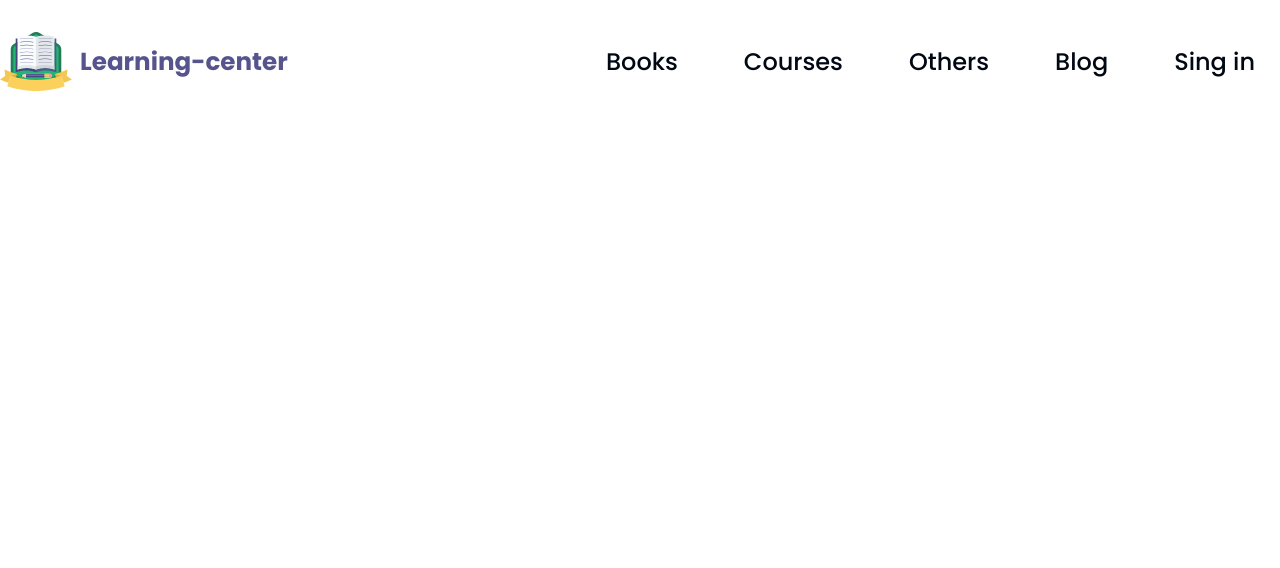
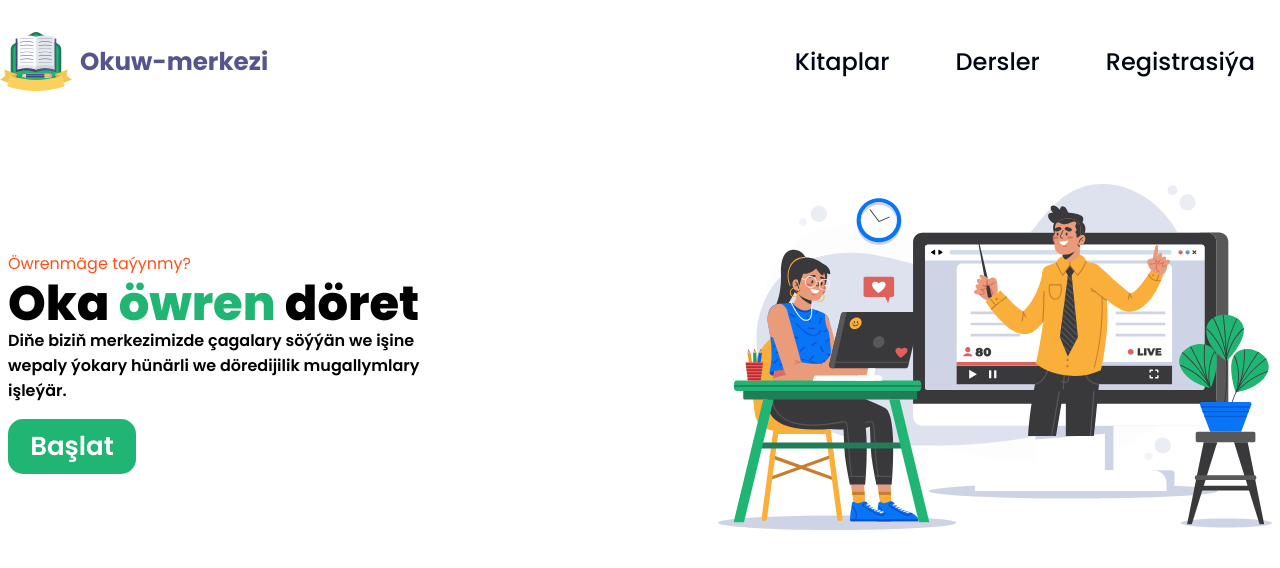
Before and after one commit to Amanow01/Learning-center, a React (Vite) app: page / in a window 1280 px wide. Shown: the top 568 px of the page. Built offline with nearby package versions, Linux system fonts and the light colour scheme.

Commit message:
end header

```diff
--- /dev/null
+++ b/src/components/border-btn/BorderBtn.css
@@ -0,0 +1,45 @@
+.button {
+  border-radius: 15px;
+  background-color: #21b573;
+  padding: 0.5rem 0;
+  width: 100%;
+  text-align: center;
+  transition: all 250ms ease;
+}
+.btnWhite {
+  color: #fff;
+}
+.button a {
+  color: #fff;
+  font-weight: 600;
+  font-size: 1.625rem;
+}
+.button:hover {
+  background-color: #25a86d;
+}
+
+/* mobile
+@media screen and (max-width: 1280px) {
+  .button {
+    border-radius: 5px;
+    background-color: #ff7a00;
+    padding: 1rem 0;
+    width: 10rem;
+    text-align: center;
+    transition: all 250ms ease;
+  }
+  .button a {
+    color: #fff;
+    font-weight: 400;
+    font-size: 1rem;
+  }
+  .btn-size {
+    width: 19.6875rem;
+  }
+}
+@media screen and (max-width: 880px) {
+  .button {
+    margin: 0 auto;
+    margin-bottom: 1rem;
+  }
+} */
--- /dev/null
+++ b/src/components/border-btn/BorderBtn.jsx
@@ -0,0 +1,12 @@
+import "../border-btn/BorderBtn.css";
+const BorderBtn = ({ title }) => {
+  return (
+    <>
+      <div className="button">
+        <a href="#">{title}</a>
+      </div>
+    </>
+  );
+};
+
+export default BorderBtn;
--- a/src/components/header/Header.css
+++ b/src/components/header/Header.css
@@ -36,11 +36,68 @@ header {
 .hamburg {
   display: none;
 }
-/* responsive */
+.pb-5_8125rem {
+  padding-bottom: 5.8125rem;
+}
+.left_content {
+  display: flex;
+  flex-direction: column;
+  row-gap: 1rem;
+}
+.left_content h3 {
+  font-size: 1rem;
+  font-weight: 400;
+  color: #fd511a;
+  line-height: 2rem;
+  cursor: pointer;
+}
+.left_content h1 {
+  font-size: 3rem;
+  font-weight: 900;
+  color: #000000;
+  cursor: pointer;
+  line-height: 1rem;
+}
+.green-text {
+  color: #21b573;
+  font-size: 3rem;
+  font-weight: 900;
+  cursor: pointer;
+  line-height: 1rem;
+}
+.left_content p {
+  font-size: 1rem;
+  font-weight: 600;
+  color: #000000;
+  cursor: pointer;
+  max-width: 26rem;
+  width: 100%;
+}
+.btn-size {
+  max-width: 8rem;
+}
+/* .col-gap_5_0625rem {
+  column-gap: 15rem;
+} */
+.right_content {
+  margin-left: auto;
+}
+.right_content img {
+  width: 100%;
+}
+/* responsive nav*/
+@media screen and (max-width: 1300px) {
+  .mob-p {
+    padding: 0 0.5rem;
+  }
+}
 @media screen and (max-width: 1030px) {
   .header_right {
     display: flex;
     column-gap: 0.25rem;
+  }
+  .mob-p {
+    padding: 0 0.5rem;
   }
 }
 @media screen and (max-width: 800px) {
@@ -65,3 +122,21 @@ header {
     display: block;
   }
 }
+/* responsive left-right content*/
+@media screen and (max-width: 1000px) {
+  .mob-fs h1 {
+    font-size: 1.5rem;
+    font-weight: 700;
+  }
+  .green-text {
+    font-size: 1.5rem;
+    font-weight: 700;
+  }
+}
+@media screen and (max-width: 600px) {
+  .mob-content {
+    flex-direction: column;
+    align-items: center;
+    row-gap: 1.5rem;
+  }
+}
--- a/src/components/header/Header.jsx
+++ b/src/components/header/Header.jsx
@@ -1,27 +1,49 @@
+import BorderBtn from "../border-btn/BorderBtn";
 import "./Header.css";
 import Hamburg from "./hamburg/Hamburg";
 
 import header_logo from "./header-svg/Frame.svg";
+import leksia from "./header-svg/leksia.svg";
 
 const Header = () => {
   return (
     <>
       <header>
-        <div className="wrapper flex item-center">
-          <div className="header_left">
-            <img src={header_logo} alt="header_logo" />
-            <h1>Learning-center</h1>
+        <div className="wrapper">
+          <div className="pb-5_8125rem flex item-center">
+            <div className="header_left">
+              <img src={header_logo} alt="header_logo" />
+              <h1>Okuw-merkezi</h1>
+            </div>
+            <nav className="header_right">
+              <a href="#">Kitaplar</a>
+              <a href="#">Dersler</a>
+              <a href="#">Registrasiýa</a>
+            </nav>
+            <button className="hamburg">
+              <Hamburg />
+            </button>
           </div>
-          <div className="header_right">
-            <a href="#">Books</a>
-            <a href="#">Courses</a>
-            <a href="#">Others</a>
-            <a href="#">Blog</a>
-            <a href="#">Sing in</a>
-          </div>
-
-          <div className="hamburg">
-            <Hamburg />
+          {/* 2-part */}
+          <div className="flex item-center col-gap_5_0625rem  mob-p mob-content">
+            <div className="left_content">
+              <h3>Öwrenmäge taýynmy?</h3>
+              <div className="mob-fs">
+                <h1>
+                  Oka <span className="green-text">öwren </span>döret
+                </h1>
+              </div>
+              <p>
+                Diňe biziň merkezimizde çagalary söýýän we işine wepaly ýokary
+                hünärli we döredijilik mugallymlary işleýär.
+              </p>
+              <div className="btn-size ">
+                <BorderBtn title="Başlat" />
+              </div>
+            </div>
+            <div className="right_content">
+              <img src={leksia} alt="leksia" />
+            </div>
           </div>
         </div>
       </header>
--- a/src/components/header/hamburg/Hamburg.jsx
+++ b/src/components/header/hamburg/Hamburg.jsx
@@ -11,11 +11,9 @@ const Hamburg = () => {
           link ? ["header_right", "active"].join(" ") : ["header_right"]
         }
       >
-        <a href="#">Books</a>
-        <a href="#">Courses</a>
-        <a href="#">Others</a>
-        <a href="#">Blog</a>
-        <a href="#">Sing in</a>
+        <a href="#">Kitaplar</a>
+        <a href="#">Dersler</a>
+        <a href="#">Registrasiya</a>
       </div>
       <div onClick={() => setLink(!link)} className="menu">
         {link ? (
--- a/src/index.css
+++ b/src/index.css
@@ -6,6 +6,16 @@ html {
   padding: 0;
   margin: 0;
   box-sizing: border-box;
+}
+h1,
+h2,
+h3,
+h4,
+h5,
+h6,
+p {
+  padding: 0;
+  margin: 0;
 }
 @font-face {
   font-family: "Poppins";
```
Also changed, not shown: src/components/header/header-svg/leksia.svg (added).
